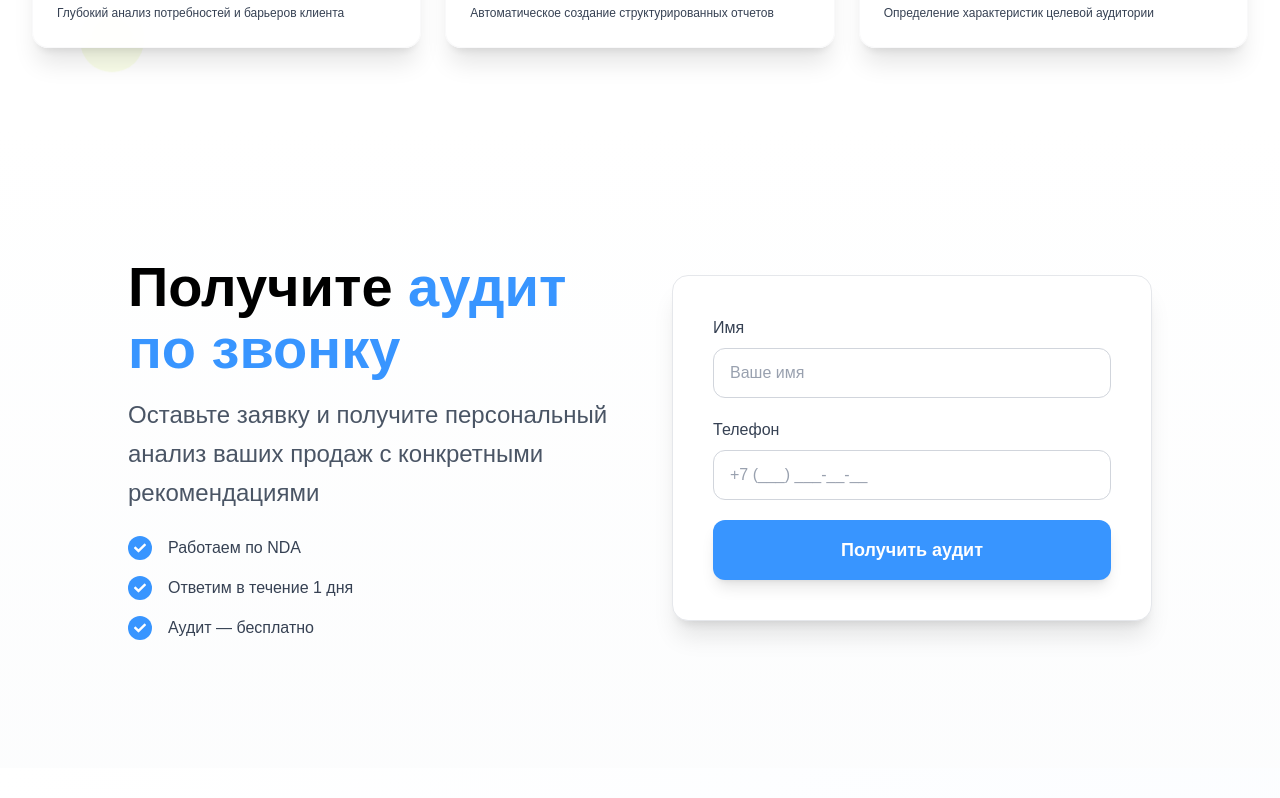
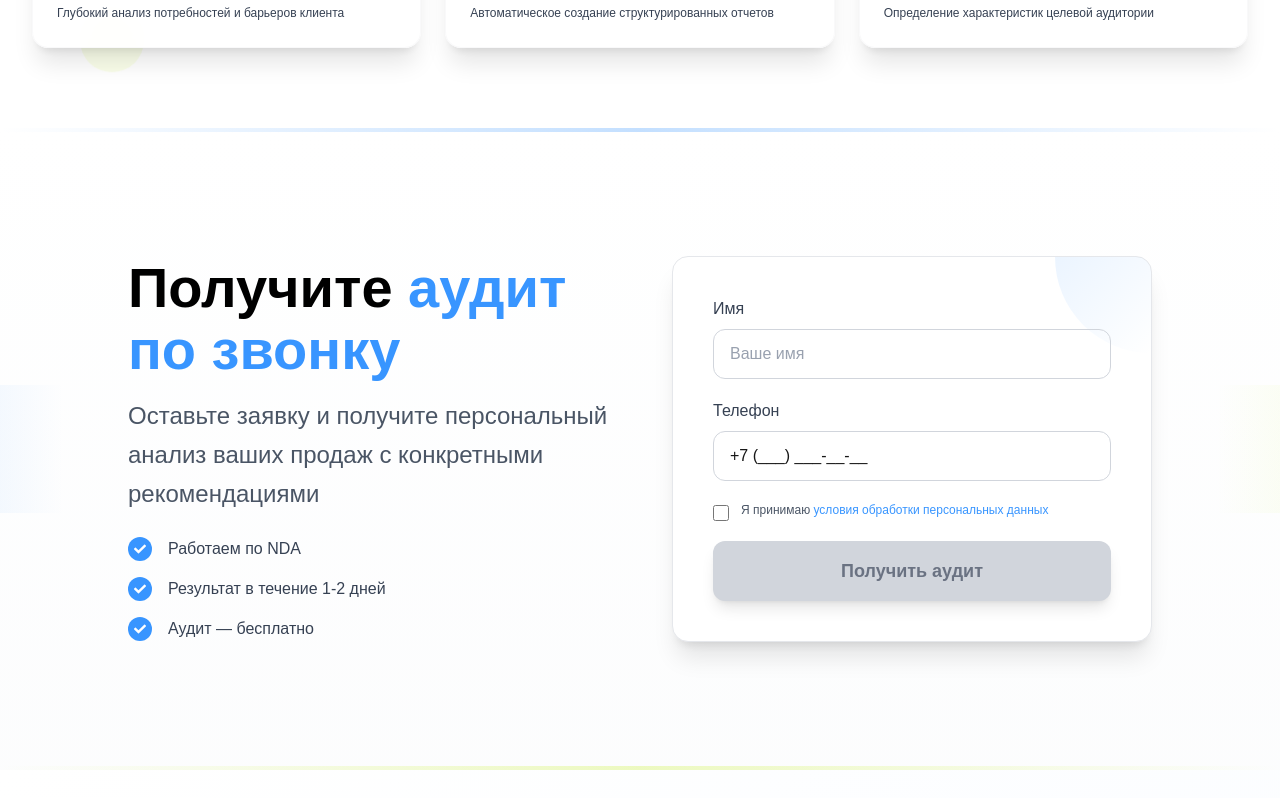
Before and after one commit to verbitsky-vladislav/call-intellect, a Next.js app: page / in a window 1280 px wide. Shown: the part 1322-2120 px from the top of the page. Built offline with nearby package versions, Linux system fonts and the light colour scheme.

Commit message:
Update package dependencies, add engine requirements, and enhance styles for improved UI responsiveness in various components.

```diff
--- a/package.json
+++ b/package.json
@@ -10,6 +10,7 @@
     "lint": "next lint"
   },
   "dependencies": {
+    "imask": "^7.6.1",
     "next": "15.3.5",
     "react": "^19.0.0",
     "react-dom": "^19.0.0",
--- a/src/components/ContactForm.tsx
+++ b/src/components/ContactForm.tsx
@@ -1,24 +1,86 @@
 "use client";
 
-import React, { useState } from 'react';
+import React, { useState, useRef, useEffect } from 'react';
 import { FaCheck } from 'react-icons/fa';
+import IMask from 'imask';
 
 export default function ContactForm() {
   const [formData, setFormData] = useState({
     name: '',
     phone: ''
   });
+  const [agreement, setAgreement] = useState(false);
+  const [showPolicy, setShowPolicy] = useState(false);
+
+  const phoneInputRef = useRef<HTMLInputElement>(null);
+  const maskRef = useRef<any>(null);
+
+  useEffect(() => {
+    if (phoneInputRef.current) {
+      // Создаем маску для российского номера телефона
+      maskRef.current = IMask(phoneInputRef.current, {
+        mask: '+{7} (000) 000-00-00',
+        lazy: false,
+        placeholderChar: '_'
+      });
+
+      // Обработчик изменения значения
+      maskRef.current.on('accept', () => {
+        setFormData(prev => ({
+          ...prev,
+          phone: maskRef.current?.value || ''
+        }));
+      });
+
+      // Обработчик завершения ввода
+      maskRef.current.on('complete', () => {
+        console.log('Номер телефона полностью введен');
+      });
+    }
+
+    // Очистка при размонтировании
+    return () => {
+      if (maskRef.current) {
+        maskRef.current.destroy();
+      }
+    };
+  }, []);
+
+  // Отключение прокрутки при открытом модальном окне
+  useEffect(() => {
+    if (showPolicy) {
+      document.body.style.overflow = 'hidden';
+    } else {
+      document.body.style.overflow = '';
+    }
+    return () => {
+      document.body.style.overflow = '';
+    };
+  }, [showPolicy]);
 
   const handleInputChange = (e: React.ChangeEvent<HTMLInputElement>) => {
     const { name, value } = e.target;
-    setFormData(prev => ({
-      ...prev,
-      [name]: value
-    }));
+
+    if (name !== 'phone') {
+      setFormData(prev => ({
+        ...prev,
+        [name]: value
+      }));
+    }
+  };
+
+  const handleAgreementChange = (e: React.ChangeEvent<HTMLInputElement>) => {
+    setAgreement(e.target.checked);
   };
 
   const handleSubmit = (e: React.FormEvent) => {
     e.preventDefault();
+
+    if (!agreement) {
+      alert('Необходимо согласие на обработку персональных данных');
+      return;
+    }
+
     // Здесь будет логика отправки формы
     console.log('Form submitted:', formData);
   };
@@ -28,7 +90,7 @@ export default function ContactForm() {
       text: "Работаем по NDA"
     },
     {
-      text: "Ответим в течение 1 дня"
+      text: "Результат в течение 1-2 дней"
     },
     {
       text: "Аудит — бесплатно"
@@ -36,8 +98,18 @@ export default function ContactForm() {
   ];
 
   return (
-    <section className="py-12 xs:py-16 sm:py-20 md:py-24 lg:py-32 bg-gradient-to-b from-white to-gray-50/50">
-      <div className="container mx-auto px-4 xs:px-6 sm:px-8 md:px-12 lg:px-16 max-w-6xl">
+    <section className="py-12 xs:py-16 sm:py-20 md:py-24 lg:py-32 bg-gradient-to-b from-white to-gray-50/50 relative">
+      {/* Верхний разделитель */}
+      <div className="absolute top-0 left-0 w-full h-1 bg-gradient-to-r from-transparent via-[#3895FF] to-transparent opacity-30 z-0"></div>
+
+      {/* Боковые декоративные элементы */}
+      <div className="absolute top-1/2 left-0 w-16 h-32 bg-gradient-to-r from-[#3895FF] to-transparent opacity-5 transform -translate-y-1/2 z-0"></div>
+      <div className="absolute top-1/2 right-0 w-16 h-32 bg-gradient-to-l from-[#C8F131] to-transparent opacity-5 transform -translate-y-1/2 z-0"></div>
+
+      {/* Нижний разделитель */}
+      <div className="absolute bottom-0 left-0 w-full h-1 bg-gradient-to-r from-transparent via-[#C8F131] to-transparent opacity-30 z-0"></div>
+
+      <div className="container mx-auto px-4 xs:px-6 sm:px-8 md:px-12 lg:px-16 max-w-6xl relative z-10">
         <div className="grid lg:grid-cols-2 gap-12 lg:gap-16 items-center">
           {/* Левая колонка - контент */}
           <div className="space-y-6 xs:space-y-8">
@@ -72,8 +144,11 @@ export default function ContactForm() {
           </div>
 
           {/* Правая колонка - форма */}
-          <div className="bg-white rounded-2xl p-6 xs:p-8 sm:p-10 shadow-xl border border-gray-200">
-            <form onSubmit={handleSubmit} className="space-y-5 xs:space-y-6">
+          <div className="bg-white rounded-2xl p-6 xs:p-8 sm:p-10 shadow-xl border border-gray-200 relative overflow-hidden">
+            {/* Декоративный элемент внутри формы */}
+            <div className="absolute top-0 right-0 w-24 h-24 bg-gradient-to-br from-[#3895FF]/10 to-transparent rounded-bl-full"></div>
+
+                        <form onSubmit={handleSubmit} className="space-y-5 xs:space-y-6 relative z-10">
               {/* Поле Имя */}
               <div>
                 <label htmlFor="name" className="block text-base xs:text-lg font-medium text-gray-700 mb-2">
@@ -97,6 +172,7 @@ export default function ContactForm() {
                   Телефон
                 </label>
                 <input
+                  ref={phoneInputRef}
                   type="tel"
                   id="phone"
                   name="phone"
@@ -108,10 +184,67 @@ export default function ContactForm() {
                 />
               </div>
 
+              {/* Согласие на обработку персональных данных */}
+              <div className="flex items-start space-x-3">
+                <input
+                  type="checkbox"
+                  id="agreement"
+                  name="agreement"
+                  checked={agreement}
+                  onChange={handleAgreementChange}
+                  required
+                  className="mt-1 w-4 h-4 text-[#3895FF] bg-gray-100 border-gray-300 rounded focus:ring-[#3895FF] focus:ring-2 cursor-pointer"
+                />
+                <label htmlFor="agreement" className="text-xs xs:text-sm text-gray-600 leading-relaxed select-none cursor-pointer">
+                  Я принимаю{' '}
+                  <button
+                    type="button"
+                    onClick={() => setShowPolicy(true)}
+                    className="text-[#3895FF] hover:underline focus:outline-none cursor-pointer"
+                    tabIndex={0}
+                  >
+                    условия обработки персональных данных
+                  </button>
+                </label>
+              </div>
+
+              {/* Модальное окно политики */}
+              {showPolicy && (
+                <div
+                  className="fixed inset-0 z-50 flex items-center justify-center bg-black/40"
+                  onClick={() => setShowPolicy(false)}
+                >
+                  <div
+                    className="bg-white rounded-2xl shadow-2xl max-w-lg w-full p-6 xs:p-8 relative animate-fade-in"
+                    onClick={e => e.stopPropagation()}
+                  >
+                    <button
+                      className="absolute top-4 right-4 text-gray-400 hover:text-gray-700 text-2xl font-bold focus:outline-none cursor-pointer"
+                      onClick={() => setShowPolicy(false)}
+                      aria-label="Закрыть"
+                    >
+                      ×
+                    </button>
+                    <h2 className="text-xl xs:text-2xl font-bold mb-4 text-gray-900">Политика обработки персональных данных</h2>
+                    <div className="text-gray-700 text-sm xs:text-base space-y-4">
+                      <p>Настоящим я даю согласие на обработку моих персональных данных, указанных в форме на сайте, в соответствии с Федеральным законом РФ от 27.07.2006 № 152-ФЗ «О персональных данных».</p>
+                      <p>Обработка персональных данных осуществляется в целях рассмотрения заявки, обратной связи и предоставления информации о продуктах и услугах компании.</p>
+                      <p>Согласие действует с момента отправки формы и может быть отозвано мной в любой момент по письменному обращению.</p>
+                      <p>Подробнее с политикой обработки персональных данных можно ознакомиться по запросу.</p>
+                    </div>
+                  </div>
+                </div>
+              )}
+
               {/* Кнопка отправки */}
               <button
                 type="submit"
-                className="w-full bg-[#3895FF] hover:bg-[#3895FF]/90 text-white font-bold py-4 xs:py-5 px-8 xs:px-10 rounded-xl text-lg xs:text-xl transition-all duration-200 shadow-lg hover:shadow-xl"
+                disabled={!agreement}
+                className={`w-full font-bold py-4 xs:py-5 px-8 xs:px-10 rounded-xl text-lg xs:text-xl transition-all duration-200 shadow-lg cursor-pointer ${
+                  agreement
+                    ? 'bg-[#3895FF] hover:bg-[#3895FF]/90 text-white hover:shadow-xl'
+                    : 'bg-gray-300 text-gray-500 cursor-not-allowed'
+                }`}
               >
                 Получить аудит
               </button>
--- a/src/components/FAQ.tsx
+++ b/src/components/FAQ.tsx
@@ -74,7 +74,7 @@ export default function FAQ() {
         <div className="absolute bottom-1/2 right-1/6 w-10 h-1 bg-gradient-to-r from-transparent via-[#3895FF] to-transparent opacity-10 transform -rotate-12 animate-pulse" style={{animationDelay: '0.6s'}}></div>
       </div>
 
-      <div className="container mx-auto px-2 xs:px-3 sm:px-4 md:px-6 lg:px-8 relative z-10 max-w-[1440px]">
+      <div className="container mx-auto px-2 xs:px-3 sm:px-4 md:px-6 lg:px-8 max-w-[1440px]">
         {/* Заголовок секции */}
         <div className="text-center mb-6 xs:mb-8 sm:mb-10 md:mb-12">
           <h2
@@ -101,7 +101,7 @@ export default function FAQ() {
               {/* Вопрос */}
               <button
                 onClick={() => toggleFAQ(index)}
-                className="w-full p-4 xs:p-5 sm:p-6 text-left flex items-center justify-between space-x-3 xs:space-x-4 hover:bg-gray-50/50 transition-colors duration-200"
+                className="w-full p-4 xs:p-5 sm:p-6 text-left flex items-center justify-between space-x-3 xs:space-x-4 hover:bg-gray-50/50 transition-colors duration-200 cursor-pointer"
               >
                 <div className="flex items-center justify-between flex-1 min-w-0">
                   {/* Текст вопроса */}
--- a/src/components/HeroBlock.tsx
+++ b/src/components/HeroBlock.tsx
@@ -41,7 +41,7 @@ export default function HeroBlock() {
         <div className="absolute bottom-1/2 right-1/6 w-10 h-1 bg-gradient-to-r from-transparent via-[#3895FF] to-transparent opacity-10 transform -rotate-12 animate-pulse" style={{animationDelay: '0.6s'}}></div>
       </div>
 
-      <div className="container mx-auto px-2 xs:px-3 sm:px-4 md:px-6 lg:px-8 relative z-10 max-w-[1440px]">
+      <div className="container mx-auto px-2 xs:px-3 sm:px-4 md:px-6 lg:px-8 max-w-[1440px]">
         <div className="grid lg:grid-cols-2 gap-6 xs:gap-8 md:gap-12 lg:gap-16 items-center">
           {/* Левая колонка - контент */}
           <div className="space-y-5 xs:space-y-6 md:space-y-8">
--- a/src/components/OfferDetails.tsx
+++ b/src/components/OfferDetails.tsx
@@ -80,7 +80,7 @@ export default function OfferDetails() {
         <div className="absolute bottom-1/2 left-1/6 w-10 h-1 bg-gradient-to-r from-transparent via-[#3895FF] to-transparent opacity-10 transform -rotate-12 animate-pulse" style={{animationDelay: '0.6s'}}></div>
       </div>
 
-      <div className="container mx-auto px-2 xs:px-3 sm:px-4 md:px-6 lg:px-8 relative z-10 max-w-[1440px]">
+      <div className="container mx-auto px-2 xs:px-3 sm:px-4 md:px-6 lg:px-8 max-w-[1440px]">
         {/* Заголовок секции */}
         <div className="text-center mb-6 xs:mb-8 sm:mb-10 md:mb-12">
           <h2
```
Also changed, not shown: 41 other files (tests, documents, lock files or other folders).
